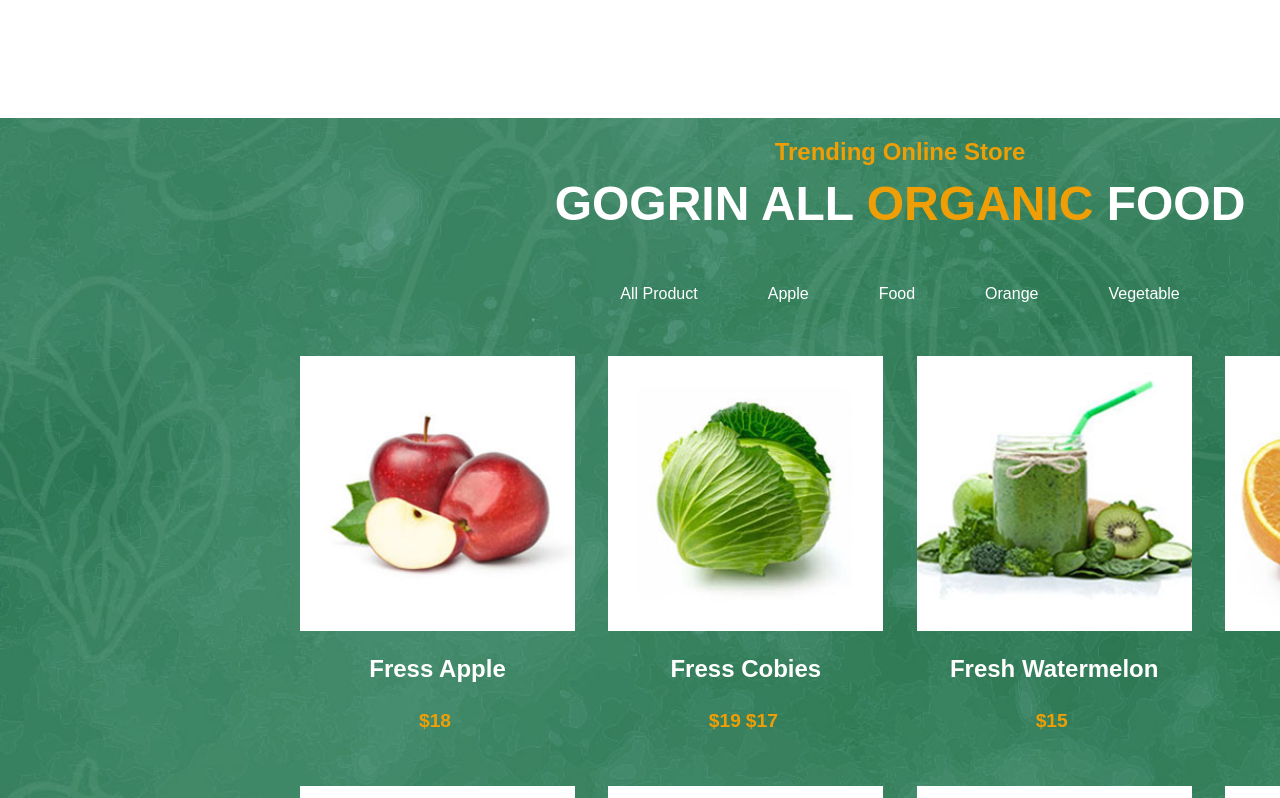
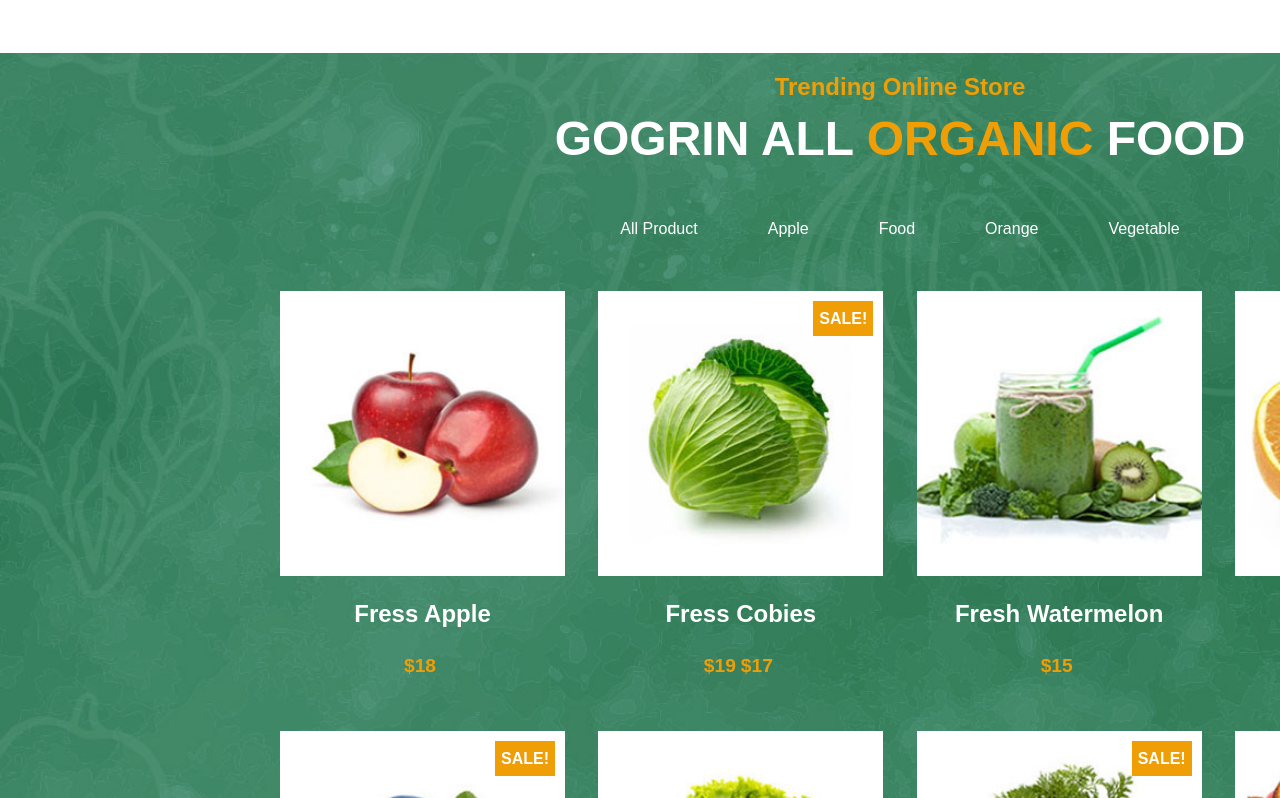
Before and after one commit to FraRussotto/proj-html-vuejs, a Vue app: page / in a window 1280 px wide. Shown: the part 1682-2480 px from the top of the page. Built offline with nearby package versions, Linux system fonts and the light colour scheme; a small style sheet from the web is missing.

Commit message:
[edit] badge trending orcanic

```diff
--- a/src/components/Main.vue
+++ b/src/components/Main.vue
@@ -68,6 +68,7 @@
           <div class="card_fr">
             <div class="card_image">
               <img src="../assets/img/s2.jpg" alt="">
+              <div class="badge_sale"><span>sale!</span></div>
             </div>
             <div class="card_info">
               <p>Fress Cobies</p>
@@ -88,6 +89,7 @@
           <div class="card_fr">
             <div class="card_image">
               <img src="../assets/img/s1.jpg" alt="">
+              <div class="badge_sale"><span>sale!</span></div>
             </div>
             <div class="card_info">
               <p>Organic Juice</p>
@@ -98,6 +100,7 @@
           <div class="card_fr">
             <div class="card_image">
               <img src="../assets/img/s4.jpg" alt="">
+              <div class="badge_sale"><span>sale!</span></div>
             </div>
             <div class="card_info">
               <p>Fresh Blueberries</p>
@@ -118,6 +121,7 @@
           <div class="card_fr">
             <div class="card_image">
               <img src="../assets/img/s9.jpg" alt="">
+              <div class="badge_sale"><span>sale!</span></div>
             </div>
             <div class="card_info">
               <p>Red Gajor</p>
@@ -269,9 +273,25 @@
       aspect-ratio: 1;
       margin-bottom: 50px;
       .card_image{
+        position: relative;
         width: 100%;
         img{
           width: 100%;
+        }
+        .badge_sale{
+          position: absolute;
+          top: 10px;
+          right: 10px;
+          color: white;
+          background-color: $yellow;
+          width: 60px;
+          height: 35px;
+          span{
+            text-transform: uppercase;
+            font-weight: 700;
+            padding-top: 10px;
+            line-height: 35px;
+          }
         }
       }
       .card_info{
--- a/src/scss/_variables.scss
+++ b/src/scss/_variables.scss
@@ -9,4 +9,4 @@ $main-font: 'Barlow Condensed', sans-serif;
 
 // Layout:
 $container_max: 1800px;
-$container_min: 1200px;
+$container_min: 1240px;
```
Also changed, not shown: 1 other file (tests, documents, lock files or other folders).
